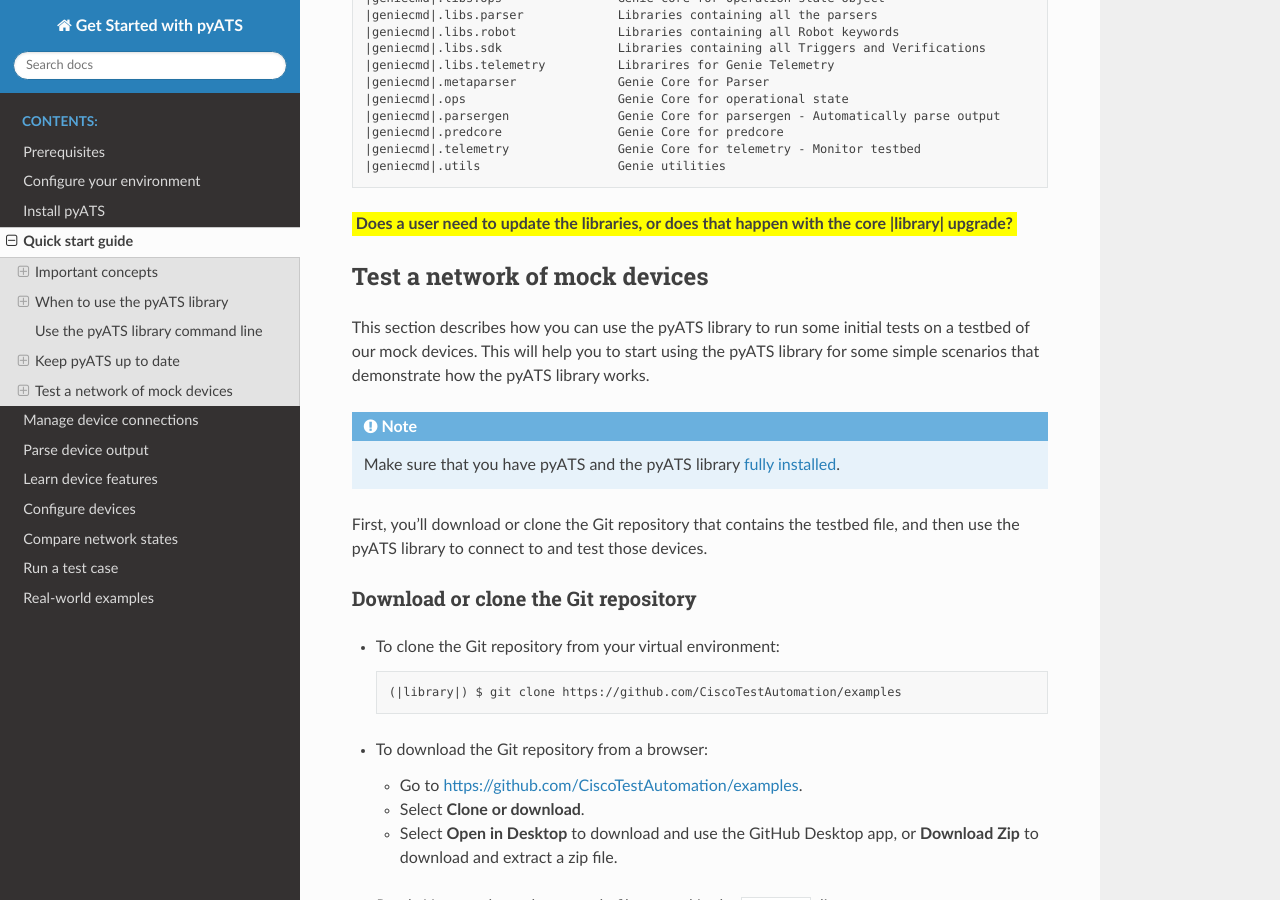
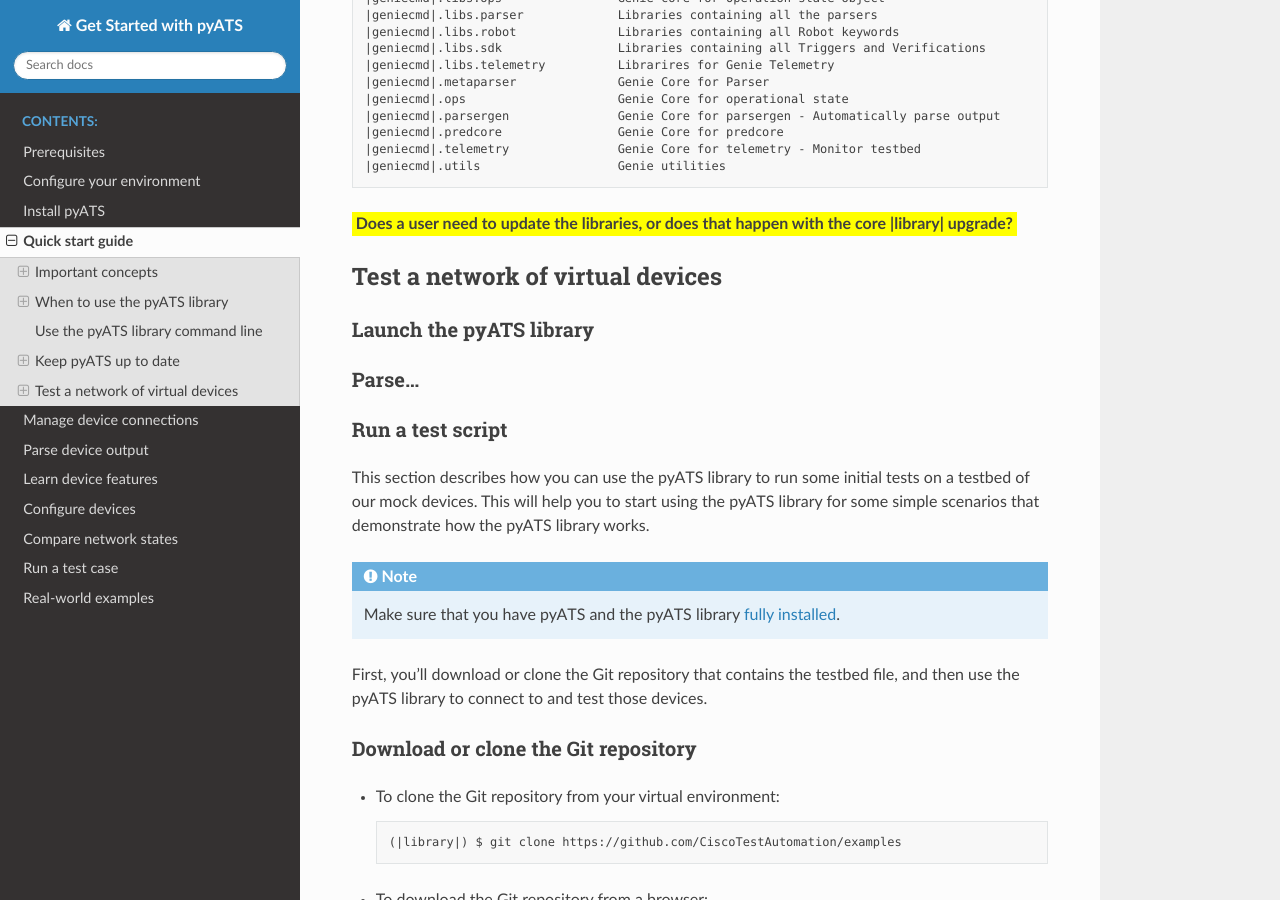
Before and after one commit to CiscoTestAutomation/getting-started, a Sphinx documentation site: the page built from source/quickstart/quickstartintro.rst, in a window 1280 px wide and 900 px high, scrolled down 6096 px. Built offline with Sphinx 7.4.7 and the Read the Docs theme 2.0.0, drawn with Linux system fonts in a browser that asks for light colours; pages that are not in the unit, such as notebooks, are missing from menus; some of the changed text lies outside the part shown.

Commit message:
Added headings for the scenarios that JB suggested.

```diff
--- a/source/quickstart/quickstartintro.rst
+++ b/source/quickstart/quickstartintro.rst
@@ -223,8 +223,19 @@
 
 :question:`Does a user need to update the libraries, or does that happen with the core |library| upgrade?`
 
-Test a network of mock devices
--------------------------------
+Test a network of virtual devices
+----------------------------------
+
+Launch the |library|
+^^^^^^^^^^^^^^^^^^^^^
+
+Parse...
+^^^^^^^^^
+
+Run a test script
+^^^^^^^^^^^^^^^^^^^
+
+
 This section describes how you can use the |library| to run some initial tests on a testbed of our mock devices. This will help you to start using the |library| for some simple scenarios that demonstrate how the |library| works.
 
 .. note:: Make sure that you have |pyats| and the |library| :doc:`fully installed </install/installpyATS>`.
@@ -306,9 +317,9 @@
    * Each device name must match the hostname of the device. Otherwise, the connection will hang.
    * At least one device must have the alias 'uut' in the testbed YAML file.
 
-Connect to the mock devices
-^^^^^^^^^^^^^^^^^^^^^^^^^^^^^^^^
-By default, the |library| connects to all devices in the testbed YAML file. To override the default  behavior:
+Connect to the mock devices and show the version
+^^^^^^^^^^^^^^^^^^^^^^^^^^^^^^^^^^^^^^^^^^^^^^^^
+By default, the |library| connects to all devices in the testbed YAML file. To override the default behavior:
 
   * specify one or more devices as a command line argument, or
   * provide a mapping datafile, to control connections per device. :question:`Add a link here to a relevant topic.`
```
